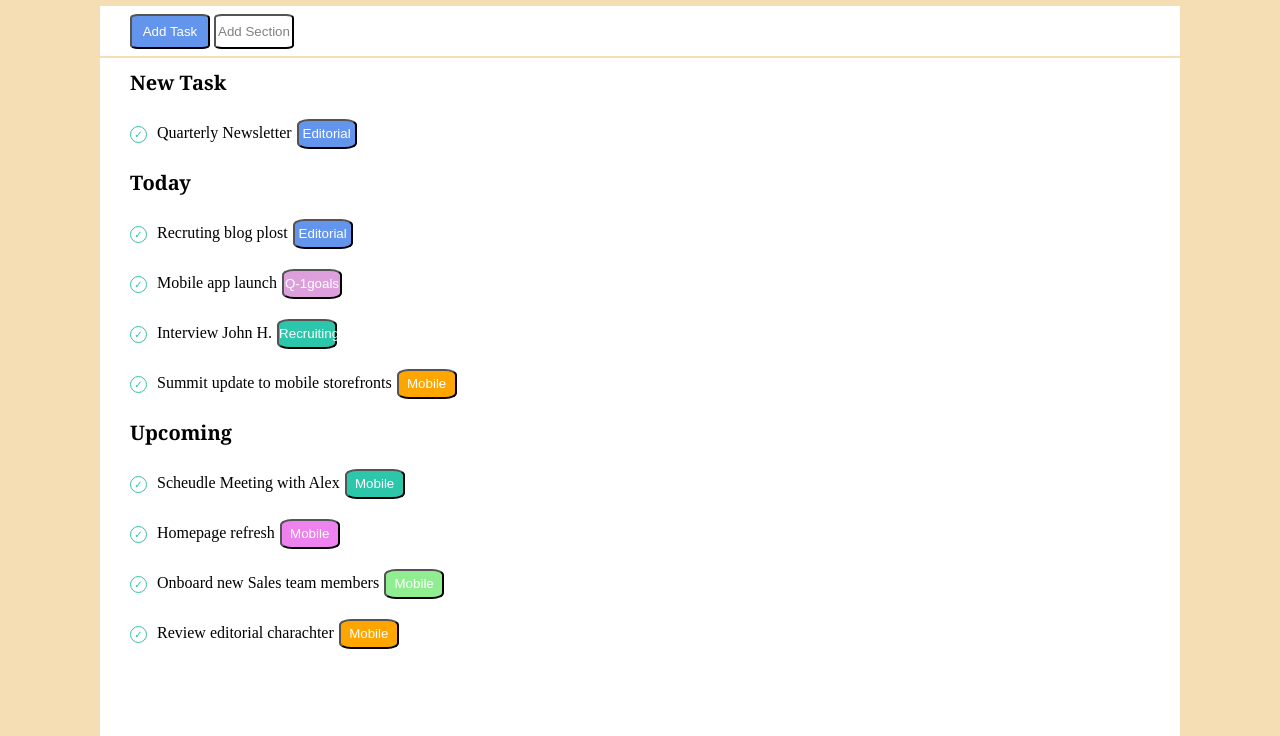
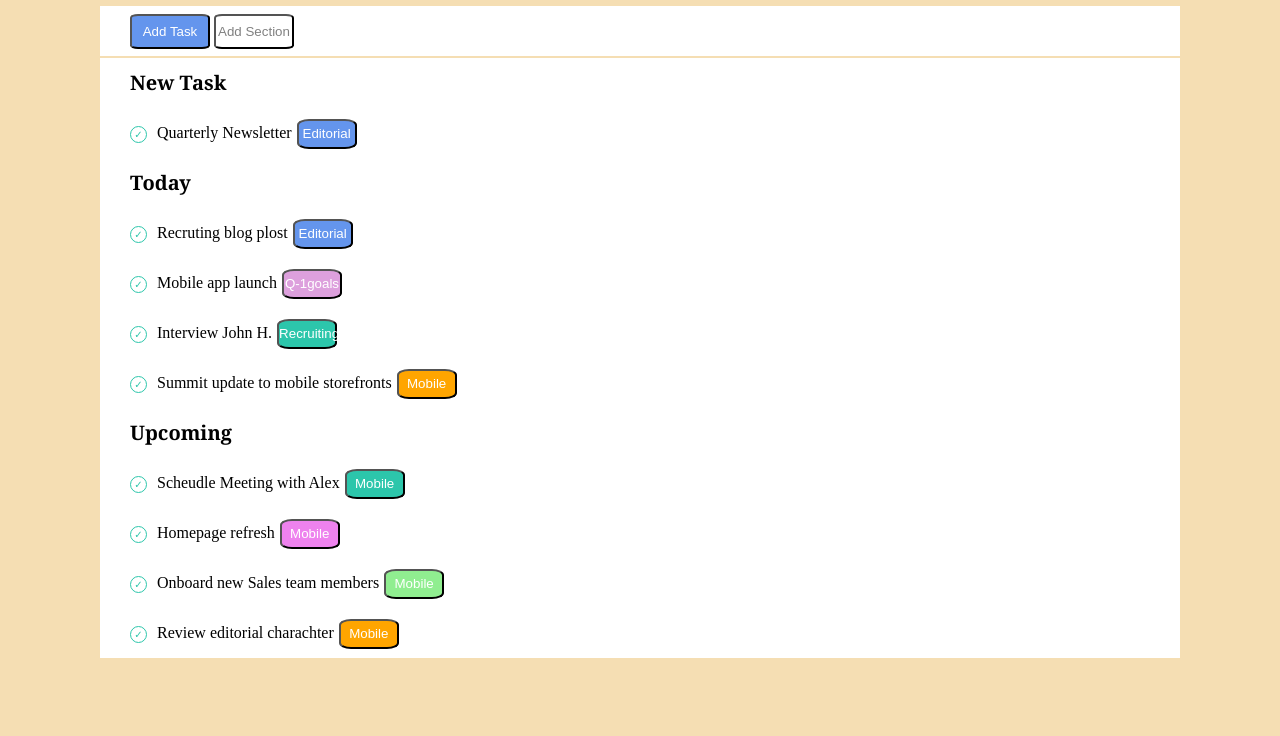
Before and after one commit to GulliWeb/html-css-toboolist, a plain HTML site: page index.html in a window 1280 px wide. Shown: the part 64-800 px from the top of the page. Drawn offline with Linux system fonts and the light colour scheme.

Commit message:
Esercizio terminato

```diff
--- a/Css/style.css
+++ b/Css/style.css
@@ -24,7 +24,7 @@ body{
 
 #sub-container{
     margin-top: 2px;
-    height: 1000px;
+    height: auto;
 }
 
 
@@ -49,7 +49,7 @@ header img{
     vertical-align: middle;
 }
 
-/* Main */
+/* Main button */
 
 .add-button, button{
     height: 35px;
```
